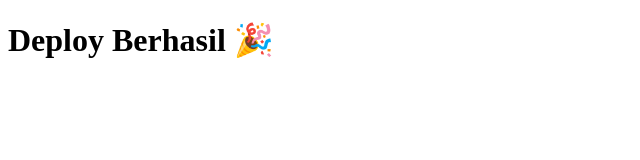
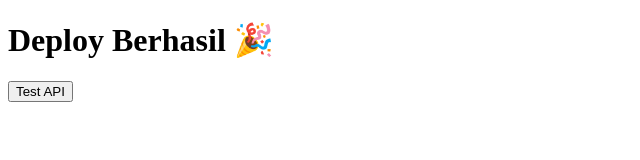
Before and after one commit to udinsyafius-ai/anti-boncos-tools, a plain HTML site: page index.html in a window 1280 px wide. Shown: the whole page, without its empty margins (0-640 px from the left). Drawn offline with Linux system fonts and the light colour scheme.

Commit message:
add test api button

```diff
--- a/index.html
+++ b/index.html
@@ -4,6 +4,23 @@
   <title>Anti Boncos Tool</title>
 </head>
 <body>
+
   <h1>Deploy Berhasil 🎉</h1>
+
+  <button onclick="testApi()">Test API</button>
+
+  <script>
+    async function testApi() {
+      const response = await fetch("/api/device-check", {
+        method: "POST",
+        headers: { "Content-Type": "application/json" },
+        body: JSON.stringify({ email: "test@gmail.com" })
+      });
+
+      const data = await response.json();
+      alert(JSON.stringify(data));
+    }
+  </script>
+
 </body>
 </html>
```
